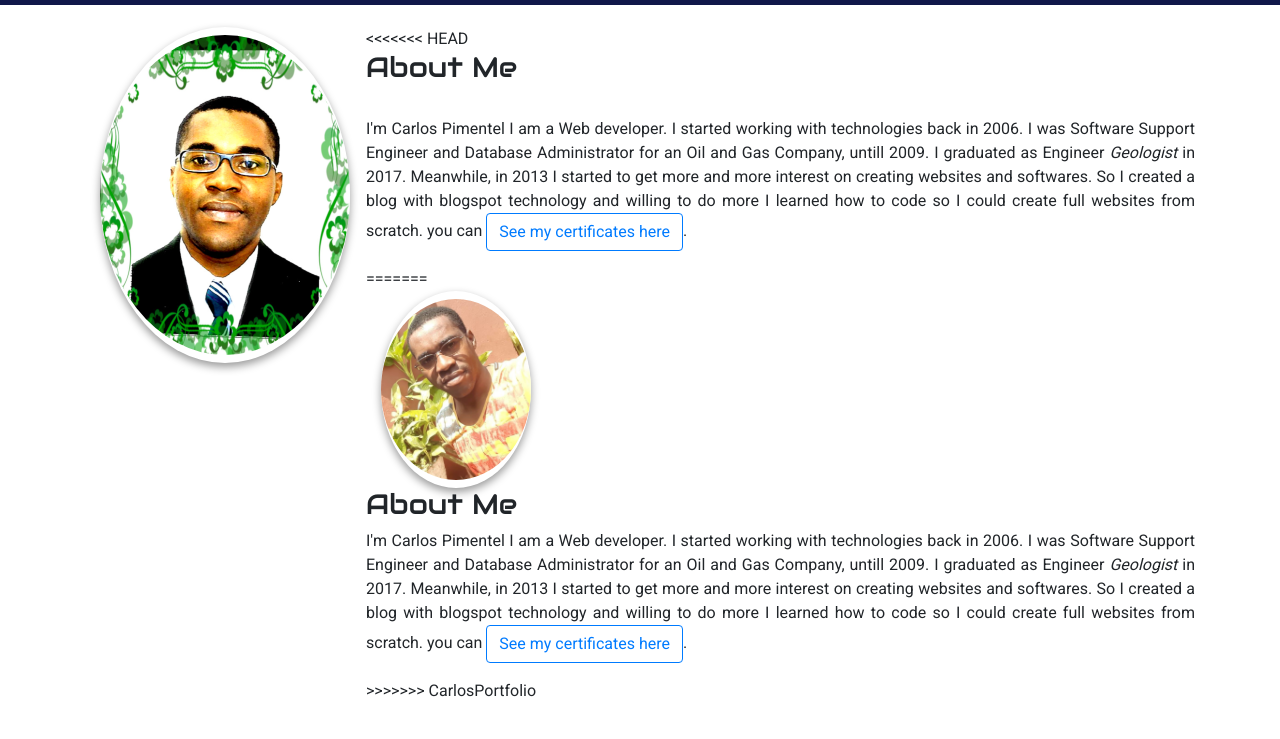
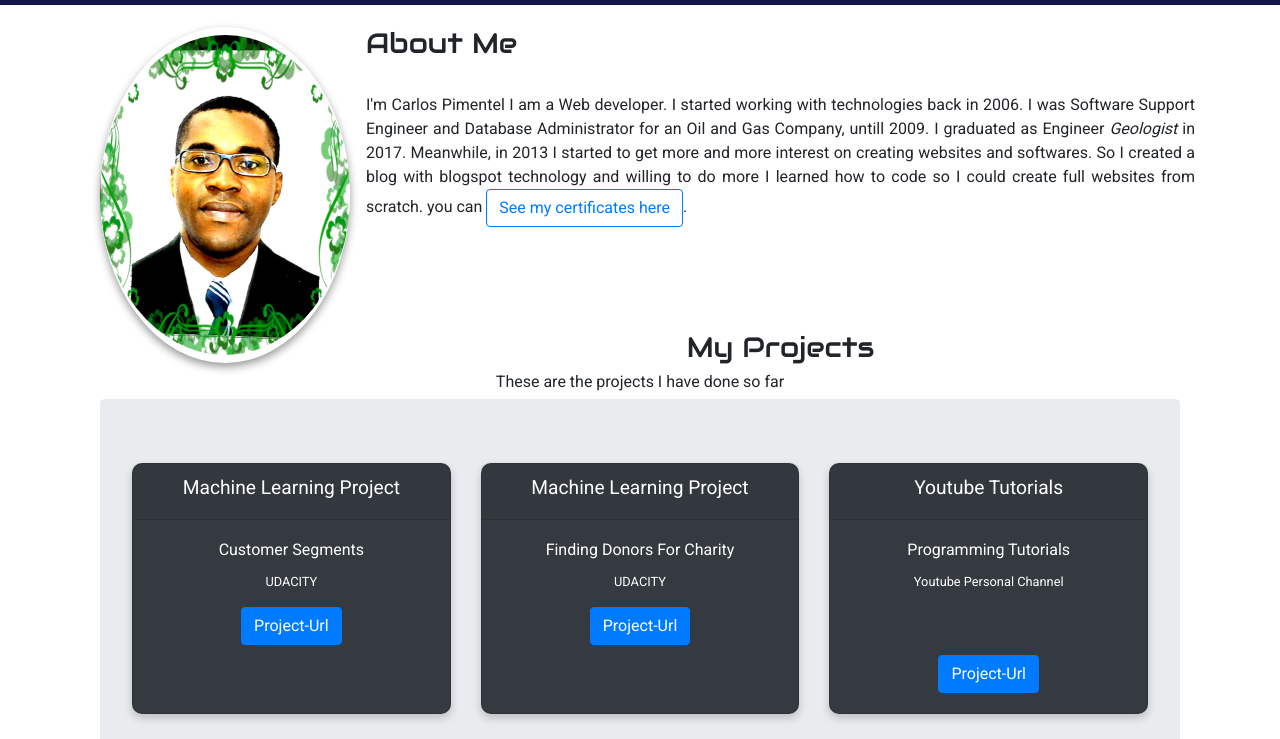
Before and after one commit to CarlosPimentel10/CarlosPimentel10.github.io, a plain HTML site: page index.html in a window 1280 px wide. Shown: the part 61-800 px from the top of the page. Drawn offline with nearby package versions, Linux system fonts and the light colour scheme.

Commit message:
confirming the change of picture and menu effect

```diff
--- a/index.html
+++ b/index.html
@@ -61,7 +61,6 @@
         <div class="container text-justify mt-4">
             <!--Picture-->
             <div class="container-fluid">
-<<<<<<< HEAD
 
                 <img src="img/edited_images/Foto_pass_edited.png"
                     class="rounded-circle img-fluid py-2 fromLeft float-left mr-3" width="250" alt="Carlos Picture">
@@ -81,33 +80,8 @@
                     class="btn btn-outline-primary">See
                     my certificates here</a>.
             </p>
-=======
-                <div class="row">
-                    <div class="col-sm-6 col-md-10 col-lg-12">
-                        <img src="img/personal_pic.png" height="50" width="150"
-                            class="rounded-circle img-fluid py-2 fromLeft float-left mr-3" width="250"
-                            alt="Carlos Picture">
-                    </div>
-                    <h3>About Me</h3><br>
-
-                    <p>I'm Carlos Pimentel
-                        I am a Web developer. I started working with technologies back in 2006.
-                        I was Software Support Engineer and Database Administrator for an Oil and Gas Company, untill
-                        2009.
-                        I graduated as Engineer <i>Geologist</i> in 2017.
-                        Meanwhile,
-                        in 2013 I started to get more and
-                        more interest
-                        on
-                        creating websites and softwares. So I created a blog with blogspot technology and willing to do
-                        more
-                        I learned how to code so I could create full websites from scratch. you can <a
-                            href="#certificates" class="btn btn-outline-primary">See
-                            my certificates here</a>.
-                    </p>
->>>>>>> CarlosPortfolio
-                </div>
-            </div>
+        </div>
+        </div>
         </div>
 
     </section>
@@ -119,7 +93,6 @@
             <h3>My Projects</h3>
             <h5>These are the projects I have done so far</h5>
             <div class="container">
-<<<<<<< HEAD
                 <div class="jumbotron">
                     <div class="card-deck">
                         <div class="card text-white bg-dark" style="width: 18rem;">
@@ -155,51 +128,9 @@
                                     class="btn btn-primary mt-5">Project-Url</a>
 
 
-                    </div>
-                </div>
-                      <!--<p class="lead">
-=======
-                <div class="row">
-                    <div class="col-sm-10 col-md-10 col-lg-10">
-                        <div class="jumbotron">
-                            <div class="card-deck">
-                                <div class="card text-white bg-dark" style="width: 18rem;">
-                                    <div class="card-header">
-                                        <h2>Machine Learning Project</h2>
-                                    </div>
-                                    <div class="card-body">
-                                        <h5 class="card-title">Customer Segments</h5>
-                                        <p class="card-text">UDACITY</p>
-                                        <a href="https://www.scribd.com/document/416190961/Machine-Learning-Customer-Segment-Project-Approved-by-UDACITY"
-                                            target="_blank" class="btn btn-primary">Project-Url</a>
-                                    </div>
-                                </div>
-                                <div class="card text-white bg-dark" style="width: 18rem;">
-                                    <div class="card-header">
-                                        <h2>Machine Learning Project</h2>
-                                    </div>
-                                    <div class="card-body">
-                                        <h5 class="card-title">Finding Donors For Charity</h5>
-                                        <p class="card-text">UDACITY</p>
-                                        <a href="https://www.scribd.com/document/415448797/Machine-Learning-Engineer-Nanodegree-Supervised-Learning-Project-Finding-Donors-for-CharityML"
-                                            target="_blank" class="btn btn-primary">Project-Url</a>
-                                    </div>
-                                </div>
-                                <div class="card text-white bg-dark" style="width: 18rem;">
-                                    <div class="card-header">
-                                        <h2>Youtube Tutorials</h2>
-                                    </div>
-                                    <div class="card-body">
-                                        <h5 class="card-title">Programming Tutorials</h5>
-                                        <p class="card-text">Youtube Personal Channel</p>
-                                        <a href="https://www.youtube.com/channel/UCVhtsAS04LeXCtGNFirawQg"
-                                            target="_blank" class="btn btn-primary mt-5">Project-Url</a>
-                                    </div>
-                                </div>
                             </div>
                         </div>
                         <!--<p class="lead">
->>>>>>> CarlosPortfolio
                         <a class="btn btn-primary btn-lg" href="#" role="button">Learn more</a>
                     </p>-->
                     </div>
```
